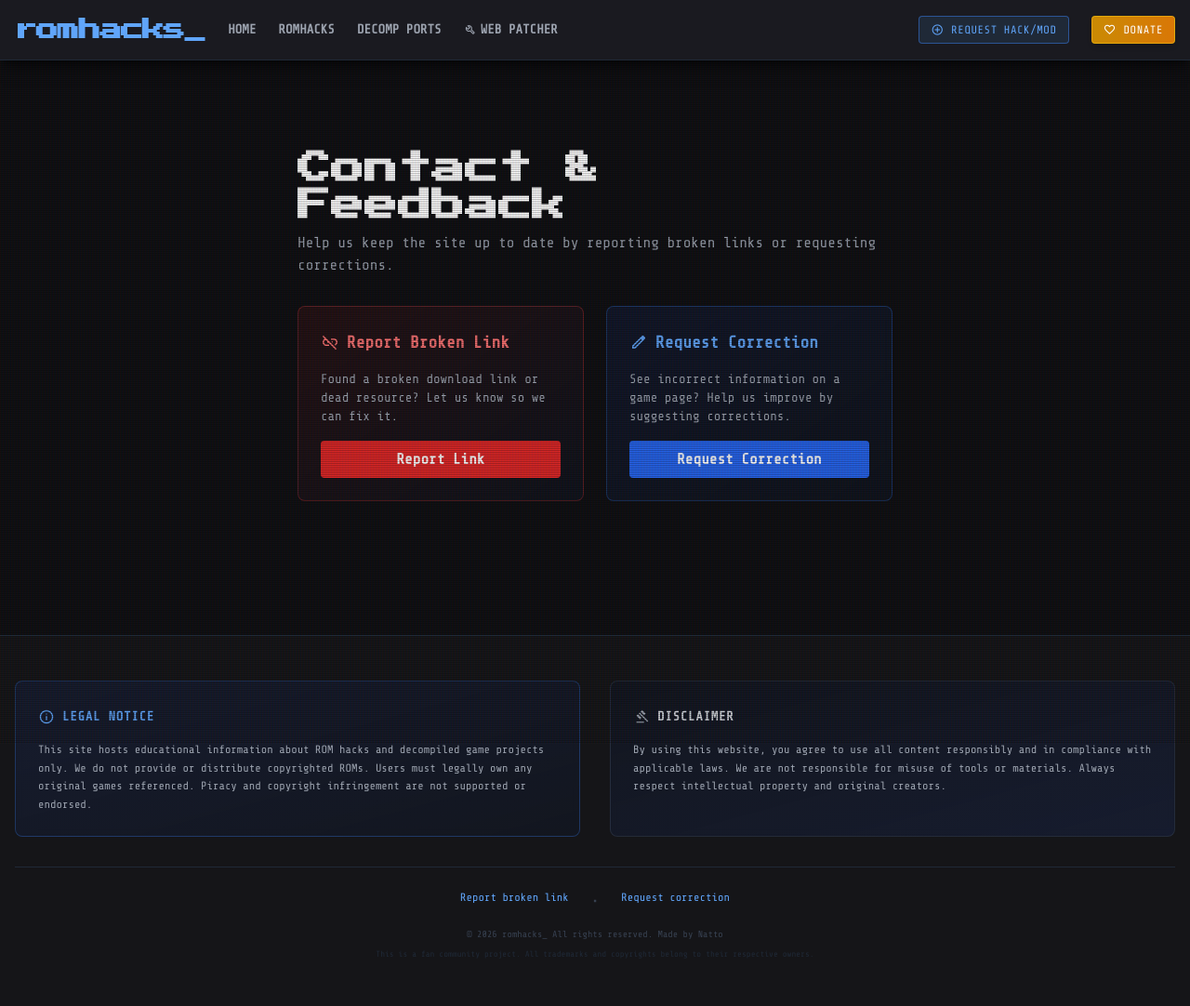
After one commit to z125564-viktor-nielsen/rom, a Flask app: page /contact in a window 1280 px wide. The commit adds this page. Shown: the whole page at 93% size. Run offline with Flask 3, Linux system fonts and the light colour scheme; some libraries are stand-ins or nearby versions.

Commit message:
Add files via upload

```diff
--- a/romhacks/app.py
+++ b/romhacks/app.py
@@ -1,8 +1,18 @@
 from flask import Flask, render_template, abort, send_from_directory, request, jsonify
-from database import get_db_connection, init_db, get_games, get_ports, get_game_by_id, get_port_by_id, track_download, get_download_count
+from flask_limiter import Limiter
+from flask_limiter.util import get_remote_address
+from database import get_db_connection, init_db, get_games, get_ports, get_game_by_id, get_port_by_id, track_download, get_download_count, submit_feedback, hash_string
 import json
 
 app = Flask(__name__)
+
+# Initialize rate limiter
+limiter = Limiter(
+    app=app,
+    key_func=get_remote_address,
+    default_limits=["200 per day", "50 per hour"],
+    storage_uri="memory://"
+)
 
 # Initialize database on startup
 init_db()
@@ -46,6 +56,10 @@ def romhacks():
 def patcher():
     return render_template('patcher.html')
 
+@app.route('/contact')
+def contact():
+    return render_template('contact.html')
+
 @app.route('/logo/<filename>')
 def logo_file(filename):
     return send_from_directory('logo', filename)
@@ -66,6 +80,7 @@ def game_page(game_id):
     return render_template('game.html', game=game, styles=styles, download_count=download_count)
 
 @app.route('/api/track-download/<game_id>', methods=['POST'])
+@limiter.limit("30 per hour")
 def track_download_endpoint(game_id):
     client_ip = request.remote_addr
     # If behind a proxy, try to get the real IP
@@ -75,5 +90,35 @@ def track_download_endpoint(game_id):
     result = track_download(game_id, client_ip)
     return jsonify({'success': result})
 
+@app.route('/api/feedback', methods=['POST'])
+@limiter.limit("10 per hour")
+def submit_feedback_endpoint():
+    data = request.get_json()
+
+    # Validate required fields
+    if not data or not data.get('description'):
+        return jsonify({'success': False, 'message': 'Description is required'}), 400
+
+    feedback_type = data.get('type', '').strip()
+    if feedback_type not in ['broken-link', 'correction']:
+        return jsonify({'success': False, 'message': 'Invalid feedback type'}), 400
+
+    # Get client IP
+    client_ip = request.remote_addr
+    if request.headers.get('X-Forwarded-For'):
+        client_ip = request.headers.get('X-Forwarded-For').split(',')[0].strip()
+
+    # Submit feedback
+    feedback_id = submit_feedback(
+        feedback_type=feedback_type,
+        title=data.get('title', '').strip(),
+        url=data.get('url', '').strip(),
+        description=data.get('description', '').strip(),
+        email=data.get('email', '').strip(),
+        ip_address=client_ip
+    )
+
+    return jsonify({'success': True, 'id': feedback_id})
+
 if __name__ == '__main__':
     app.run(debug=True)
--- /dev/null
+++ b/romhacks/requirements.txt
@@ -0,0 +1,3 @@
+Flask==2.3.3
+Flask-Limiter==3.5.0
+Werkzeug==2.3.7
--- a/romhacks/static/js/app.js
+++ b/romhacks/static/js/app.js
@@ -27,6 +27,7 @@ function applyPatchVCD(sourceData, patchData, ignoreChecksums) { var patchStream
    ========================================= */
 
 let activeConsole = 'all';
+let activeOriginalPlatform = 'all';
 let currentPage = 1;
 const gamesPerPage = 12;
 let allCards = [];
@@ -38,14 +39,16 @@ function updatePagination() {
     // First, get all cards that match the current filters
     const filteredCards = allCards.filter(card => {
         const cardConsole = (card.dataset.console || '').toLowerCase();
+        const cardOriginalPlatform = (card.dataset.originalPlatform || '').toLowerCase();
         const cardTitle = card.querySelector('h3').innerText.toLowerCase();
 
         const consoles = cardConsole.split(/\s+/).filter(Boolean);
 
         const matchConsole = (activeConsole === 'all' || consoles.includes(activeConsole));
+        const matchOriginalPlatform = (activeOriginalPlatform === 'all' || cardOriginalPlatform === activeOriginalPlatform);
         const matchSearch = (query === '' || cardTitle.includes(query));
 
-        return matchConsole && matchSearch;
+        return matchConsole && matchOriginalPlatform && matchSearch;
     });
 
     const totalPages = Math.ceil(filteredCards.length / gamesPerPage);
@@ -73,16 +76,58 @@ function filterHacks(selectedConsole) {
         activeConsole = selectedConsole;
         currentPage = 1; // Reset to first page on filter change
 
+        // Determine page type to use correct color classes
+        const isRomhacksPage = document.body.classList.contains('romhacks-page') ||
+                               window.location.pathname === '/romhacks';
+
+        const activeClasses = isRomhacksPage
+            ? ['active', 'bg-blue-900/50', 'text-blue-300', 'border-blue-500']
+            : ['active', 'bg-green-900/50', 'text-green-300', 'border-green-500'];
+
+        const inactiveClasses = ['bg-gray-800', 'text-gray-400', 'border-gray-700'];
+
         // Visual Update for Buttons
         const buttons = document.querySelectorAll('.filter-btn');
         buttons.forEach(btn => {
-            btn.classList.remove('active', 'bg-green-900/50', 'text-green-300', 'border-green-500');
-            btn.classList.add('bg-gray-800', 'text-gray-400', 'border-gray-700');
+            btn.classList.remove(...activeClasses, ...inactiveClasses);
+            btn.classList.add(...inactiveClasses);
         });
 
         if(event && event.currentTarget && event.currentTarget.classList.contains('filter-btn')) {
-            event.currentTarget.classList.remove('bg-gray-800', 'text-gray-400', 'border-gray-700');
-            event.currentTarget.classList.add('active', 'bg-green-900/50', 'text-green-300', 'border-green-500');
+            event.currentTarget.classList.remove(...inactiveClasses);
+            event.currentTarget.classList.add(...activeClasses);
+        }
+    }
+
+    updatePagination();
+}
+
+function filterByOriginal(selectedOriginal) {
+    // If a button was clicked, update the active original platform
+    if (selectedOriginal) {
+        activeOriginalPlatform = selectedOriginal;
+        currentPage = 1; // Reset to first page on filter change
+
+        // Determine page type to use correct color classes
+        const isPortsPage = document.body.classList.contains('ports-page') ||
+                            window.location.pathname === '/ports';
+
+        const activeClasses = isPortsPage
+            ? ['active', 'bg-blue-900/50', 'text-blue-300', 'border-blue-500']
+            : ['active', 'bg-green-900/50', 'text-green-300', 'border-green-500'];
+
+        const inactiveClasses = ['bg-gray-800', 'text-gray-400', 'border-gray-700'];
+
+        // Visual Update for Buttons
+        const buttons = document.querySelectorAll('.original-filter-btn');
+        buttons.forEach(btn => {
+            btn.classList.remove(...activeClasses, ...inactiveClasses);
+            btn.classList.add(...inactiveClasses);
+        });
+
+        if(event && event.currentTarget && event.currentTarget.classList.contains('original-filter-btn')) {
+            event.currentTarget.classList.remove(...inactiveClasses);
+            event.currentTarget.classList.add(...activeClasses);
         }
     }
 
@@ -102,14 +147,16 @@ function nextPage() {
 
     const filteredCards = allCards.filter(card => {
         const cardConsole = (card.dataset.console || '').toLowerCase();
+        const cardOriginalPlatform = (card.dataset.originalPlatform || '').toLowerCase();
         const cardTitle = card.querySelector('h3').innerText.toLowerCase();
 
         const consoles = cardConsole.split(/\s+/).filter(Boolean);
 
         const matchConsole = (activeConsole === 'all' || consoles.includes(activeConsole));
+        const matchOriginalPlatform = (activeOriginalPlatform === 'all' || cardOriginalPlatform === activeOriginalPlatform);
         const matchSearch = (query === '' || cardTitle.includes(query));
 
-        return matchConsole && matchSearch;
+        return matchConsole && matchOriginalPlatform && matchSearch;
     });
 
     const totalPages = Math.ceil(filteredCards.length / gamesPerPage);
--- a/romhacks/templates/base.html
+++ b/romhacks/templates/base.html
@@ -3,7 +3,7 @@
 <head>
     <meta charset="utf-8">
     <meta content="width=device-width, initial-scale=1.0" name="viewport">
-    <title>{% block title %}{{ site_name or 'Romhacks.NET' }}{% endblock %}</title>
+    <title>{% block title %}{{ site_name or 'romhacks_' }}{% endblock %}</title>
 
     {# ---- SEO defaults (override per-template with blocks) ---- #}
     {#
@@ -44,7 +44,7 @@
         </style>
 
     {# Open Graph #}
-    <meta property="og:site_name" content="{{ site_name or 'Romhacks.NET' }}">
+    <meta property="og:site_name" content="{{ site_name or 'romhacks_' }}">
     <meta property="og:title" content="{{ _meta_title }}">
     <meta property="og:description" content="{{ _meta_description }}">
     <meta property="og:type" content="{{ _og_type }}">
@@ -64,7 +64,6 @@
 
     <script src="https://cdn.tailwindcss.com"></script>
 
-    <link rel="icon" type="image/png" href="{{ url_for('logo_file', filename='favico.png') }}">
     <link rel="stylesheet" href="{{ url_for('static', filename='css/style.css') }}">
 
     <script src="{{ url_for('static', filename='js/lzma.js') }}"></script>
@@ -82,7 +81,7 @@
             "@graph": [
                 {
                     "@type": "WebSite",
-                    "name": {{ (site_name or 'Romhacks.NET') | tojson }},
+                    "name": {{ (site_name or 'romhacks_') | tojson }},
                     "url": {{ (site_url or request.url_root.rstrip('/')) | tojson }}
                 },
                 {
@@ -104,7 +103,7 @@
         <div class="container mx-auto px-4 py-4 flex justify-between items-center">
             <div class="flex items-center gap-6">
                 <div class="flex items-center gap-3 group cursor-pointer" onclick="window.location.href='/'">
-                    <a href="/" class="text-xl md:text-2xl font-bold pixel-font text-blue-400 tracking-tighter uppercase group-hover:text-blue-300 transition-colors shake-logo" style="text-decoration:none">Romhacks.NET</a>
+                    <a href="/" class="text-xl md:text-2xl font-bold pixel-font text-blue-400 tracking-tighter group-hover:text-blue-300 transition-colors shake-logo" style="text-decoration:none">romhacks_</a>
                 </div>
 
                 <nav class="hidden md:flex gap-6 items-center">
@@ -134,7 +133,7 @@
             <div class="flex items-center gap-6">
                 <button onclick="document.getElementById('request-modal').classList.remove('hidden')" class="bg-gray-800 hover:bg-gray-700 text-blue-400 border border-blue-500/50 px-3 py-1 rounded text-xs uppercase tracking-wider flex items-center gap-2 transition-all">
                     <span class="material-symbols-outlined text-sm">add_circle</span>
-                    <span class="hidden sm:inline">Request Hack</span>
+                    <span class="hidden sm:inline">Request hack/mod</span>
                     <span class="inline sm:hidden">Request</span>
                 </button>
 
@@ -176,7 +175,12 @@ Users must legally own any original games referenced. Piracy and copyright infri
             </div>
 
             <div class="border-t border-gray-800 pt-6 text-center">
-                <p class="text-[10px] text-gray-700">© 2026 Romhacks.NET All rights reserved. Made by Natto</p>
+                <div class="flex justify-center gap-6 mb-4 flex-wrap">
+                    <a href="{{ url_for('contact') }}" class="text-xs text-blue-400 hover:text-blue-300 transition">Report broken link</a>
+                    <span class="text-gray-700">•</span>
+                    <a href="{{ url_for('contact') }}" class="text-xs text-blue-400 hover:text-blue-300 transition">Request correction</a>
+                </div>
+                <p class="text-[10px] text-gray-700">© 2026 romhacks_ All rights reserved. Made by Natto</p>
                 <p class="text-[9px] text-gray-800 mt-2">This is a fan community project. All trademarks and copyrights belong to their respective owners.</p>
             </div>
         </div>
@@ -187,7 +191,7 @@ Users must legally own any original games referenced. Piracy and copyright infri
             <h2 class="text-2xl font-bold text-white mb-6 pixel-font text-blue-400">Request Hack</h2>
             <div class="space-y-4 mb-6">
                 <div>
-                    <label class="block text-xs text-gray-500 uppercase mb-1">Hack Title</label>
+                    <label class="block text-xs text-gray-500 uppercase mb-1">Hack/Mod Title</label>
                     <input type="text" id="request-title" class="input-dark" placeholder="e.g., Pokemon Fire Red Enhanced">
                 </div>
                 <div>
@@ -220,7 +224,7 @@ Users must legally own any original games referenced. Piracy and copyright infri
                     <input type="text" id="request-author" class="input-dark" placeholder="Creator name">
                 </div>
                 <div>
-                    <label class="block text-xs text-gray-500 uppercase mb-1">Why This Hack?</label>
+                    <label class="block text-xs text-gray-500 uppercase mb-1">Why This Hack/Mod?</label>
                     <textarea id="request-notes" class="input-dark resize-none" rows="3" placeholder="What makes this hack special?"></textarea>
                 </div>
             </div>
--- /dev/null
+++ b/romhacks/templates/contact.html
@@ -0,0 +1,184 @@
+{% extends "base.html" %}
+
+{% block title %}Contact & Feedback | ROMHACKS.NET{% endblock %}
+
+{% block meta_description %}Report broken links or request corrections for ROM hacks and game ports.{% endblock %}
+
+{% block content %}
+<div class="container mx-auto px-4 py-12 max-w-2xl">
+    <h1 class="text-4xl font-bold text-white mb-2 pixel-font">Contact & Feedback</h1>
+    <p class="text-gray-400 mb-8">Help us keep the site up to date by reporting broken links or requesting corrections.</p>
+
+    <div class="grid grid-cols-1 md:grid-cols-2 gap-6 mb-12">
+        <!-- Report Broken Link -->
+        <div class="bg-gradient-to-br from-red-900/20 to-gray-900/50 border border-red-500/30 p-6 rounded-lg backdrop-blur-sm">
+            <div class="flex items-center gap-2 mb-4">
+                <span class="material-symbols-outlined text-red-400 text-xl">link_off</span>
+                <h3 class="text-lg font-bold text-red-400">Report Broken Link</h3>
+            </div>
+            <p class="text-sm text-gray-400 mb-4">Found a broken download link or dead resource? Let us know so we can fix it.</p>
+            <button class="w-full bg-red-600 hover:bg-red-700 text-white font-bold py-2 px-4 rounded transition" onclick="openFeedbackModal('broken-link')">
+                Report Link
+            </button>
+        </div>
+
+        <!-- Request Correction -->
+        <div class="bg-gradient-to-br from-blue-900/20 to-gray-900/50 border border-blue-500/30 p-6 rounded-lg backdrop-blur-sm">
+            <div class="flex items-center gap-2 mb-4">
+                <span class="material-symbols-outlined text-blue-400 text-xl">edit</span>
+                <h3 class="text-lg font-bold text-blue-400">Request Correction</h3>
+            </div>
+            <p class="text-sm text-gray-400 mb-4">See incorrect information on a game page? Help us improve by suggesting corrections.</p>
+            <button class="w-full bg-blue-600 hover:bg-blue-700 text-white font-bold py-2 px-4 rounded transition" onclick="openFeedbackModal('correction')">
+                Request Correction
+            </button>
+        </div>
+    </div>
+</div>
+
+<!-- Feedback Modal -->
+<div class="fixed inset-0 bg-black/90 z-50 hidden flex items-center justify-center p-4 backdrop-blur-sm" id="feedback-modal">
+    <div class="bg-[#1a1a20] w-full max-w-lg border border-blue-500/30 shadow-2xl relative flex flex-col p-8 rounded-lg max-h-[90vh] overflow-y-auto">
+        <button class="absolute top-4 right-4 text-gray-400 hover:text-white text-xl" onclick="closeFeedbackModal()">
+            <span class="material-symbols-outlined">close</span>
+        </button>
+
+        <h2 class="text-2xl font-bold text-white mb-6 pixel-font" id="modal-title">Report Issue</h2>
+
+        <div class="space-y-4 mb-6">
+            <div id="status-div" class="hidden p-4 rounded text-sm font-bold"></div>
+
+            <div>
+                <label class="block text-xs text-gray-500 uppercase mb-1">Issue Type</label>
+                <select id="feedback-type" class="input-dark w-full">
+                    <option value="">Select a type...</option>
+                    <option value="broken-link">Broken Link</option>
+                    <option value="correction">Correction Request</option>
+                </select>
+            </div>
+
+            <div>
+                <label class="block text-xs text-gray-500 uppercase mb-1">Game Title</label>
+                <input type="text" id="feedback-title" class="input-dark" placeholder="e.g., Pokemon Fire Red Enhanced">
+            </div>
+
+            <div>
+                <label class="block text-xs text-gray-500 uppercase mb-1">URL (if broken link)</label>
+                <input type="url" id="feedback-url" class="input-dark" placeholder="https://...">
+            </div>
+
+            <div>
+                <label class="block text-xs text-gray-500 uppercase mb-1">Description</label>
+                <textarea id="feedback-description" class="input-dark w-full h-24 resize-none" placeholder="Please describe the issue..."></textarea>
+            </div>
+
+            <div>
+                <label class="block text-xs text-gray-500 uppercase mb-1">Email (optional)</label>
+                <input type="email" id="feedback-email" class="input-dark" placeholder="your@email.com">
+            </div>
+        </div>
+
+        <div class="flex gap-3">
+            <button class="flex-1 bg-gray-700 hover:bg-gray-600 text-white font-bold py-2 px-4 rounded transition" onclick="closeFeedbackModal()">
+                Cancel
+            </button>
+            <button class="flex-1 bg-blue-600 hover:bg-blue-700 text-white font-bold py-2 px-4 rounded transition" onclick="submitFeedback()">
+                Submit
+            </button>
+        </div>
+    </div>
+</div>
+
+<style>
+    .input-dark {
+        @apply bg-[#0f0f12] border border-gray-700 rounded px-3 py-2 text-white placeholder-gray-600 focus:outline-none focus:border-blue-500 transition;
+    }
+</style>
+
+<script>
+    function openFeedbackModal(type) {
+        const modal = document.getElementById('feedback-modal');
+        const typeSelect = document.getElementById('feedback-type');
+        const modalTitle = document.getElementById('modal-title');
+
+        typeSelect.value = type;
+        if (type === 'broken-link') {
+            modalTitle.textContent = 'Report Broken Link';
+        } else {
+            modalTitle.textContent = 'Request Correction';
+        }
+
+        // Reset form
+        document.getElementById('feedback-title').value = '';
+        document.getElementById('feedback-url').value = '';
+        document.getElementById('feedback-description').value = '';
+        document.getElementById('feedback-email').value = '';
+        document.getElementById('status-div').classList.add('hidden');
+
+        modal.classList.remove('hidden');
+    }
+
+    function closeFeedbackModal() {
+        document.getElementById('feedback-modal').classList.add('hidden');
+    }
+
+    function submitFeedback() {
+        const type = document.getElementById('feedback-type').value;
+        const title = document.getElementById('feedback-title').value;
+        const url = document.getElementById('feedback-url').value;
+        const description = document.getElementById('feedback-description').value;
+        const email = document.getElementById('feedback-email').value;
+        const statusDiv = document.getElementById('status-div');
+
+        if (!type) {
+            statusDiv.textContent = '❌ Please select an issue type';
+            statusDiv.classList.remove('hidden', 'text-green-400');
+            statusDiv.classList.add('text-red-400');
+            return;
+        }
+
+        if (!description.trim()) {
+            statusDiv.textContent = '❌ Please describe the issue';
+            statusDiv.classList.remove('hidden', 'text-green-400');
+            statusDiv.classList.add('text-red-400');
+            return;
+        }
+
+        fetch('/api/feedback', {
+            method: 'POST',
+            headers: {
+                'Content-Type': 'application/json',
+            },
+            body: JSON.stringify({
+                type: type,
+                title: title,
+                url: url,
+                description: description,
+                email: email
+            })
+        })
+        .then(response => response.json())
+        .then(data => {
+            if (data.success) {
+                statusDiv.textContent = '✅ Thank you! Your feedback has been submitted.';
+                statusDiv.classList.remove('hidden', 'text-red-400');
+                statusDiv.classList.add('text-green-400');
+
+                // Close modal after 2 seconds
+                setTimeout(() => {
+                    closeFeedbackModal();
+                }, 2000);
+            } else {
+                statusDiv.textContent = '❌ Error: ' + (data.message || 'Failed to submit feedback');
+                statusDiv.classList.remove('hidden', 'text-green-400');
+                statusDiv.classList.add('text-red-400');
+            }
+        })
+        .catch(error => {
+            statusDiv.textContent = '❌ Error submitting feedback: ' + error;
+            statusDiv.classList.remove('hidden', 'text-green-400');
+            statusDiv.classList.add('text-red-400');
+        });
+    }
+</script>
+{% endblock %}
--- a/romhacks/templates/patcher.html
+++ b/romhacks/templates/patcher.html
@@ -1,6 +1,6 @@
 {% extends 'base.html' %}
 
-{% block title %}ROMHACKS.NET - Web Patcher{% endblock %}
+{% block title %}Web ROM Patcher | ROMHACKS.NET{% endblock %}
 
 {% block meta_description %}Patch ROM hacks locally in your browser. Load your clean ROM + patch file (IPS/BPS/UPS/XDELTA) and export the patched ROM—no uploads.{% endblock %}
 {% block meta_keywords %}rom patcher, web patcher, ips patcher, bps patcher, ups patcher, xdelta patcher, patch rom online{% endblock %}
--- a/romhacks/templates/port_games.html
+++ b/romhacks/templates/port_games.html
@@ -1,6 +1,6 @@
 {% extends 'base.html' %}
 
-{% block title %}{{ game.title }} - ROMHACKS.NET{% endblock %}
+{% block title %}{{ game.title }} | ROMHACKS.NET{% endblock %}
 {% block og_type %}article{% endblock %}
 {% block meta_image %}{{ game.image_url }}{% endblock %}
 {% block meta_description %}{{ (game.description or '') | truncate(155, True, '…') }}{% endblock %}
@@ -26,7 +26,7 @@
 {% block content %}
 <div class="flex flex-col gap-8 max-w-5xl mx-auto">
     <div class="relative h-[300px] rounded-lg overflow-hidden border border-gray-800 shadow-2xl">
-        <img src="{{ game.image_url }}" class="w-full h-full object-cover opacity-40">
+        <img src="{{ game.image_url }}" class="w-full h-full object-cover opacity-40" alt="{{ game.title }} - {{ game.console }} Port Cover Art">
         <div class="absolute inset-0 bg-gradient-to-t from-[#050507] to-transparent"></div>
         <div class="absolute bottom-0 left-0 p-8 w-full">
             <div class="flex items-center gap-4 mb-4">
--- a/romhacks/templates/romhacks.html
+++ b/romhacks/templates/romhacks.html
@@ -1,6 +1,6 @@
 {% extends 'base.html' %}
 
-{% block title %}ROMHACKS.NET - ROM Hacks{% endblock %}
+{% block title %}ROM Hacks Database | ROMHACKS.NET{% endblock %}
 
 {% block meta_description %}Browse the full ROM hack database: FireRed, Emerald, SNES, N64, DS and more. View details, features, release dates, and download patch links.{% endblock %}
 {% block meta_keywords %}rom hacks, romhacks, pokemon rom hacks, gba rom hacks, snes rom hacks, n64 rom hacks, nds rom hacks, patch files{% endblock %}
@@ -73,7 +73,7 @@
     {% for game in games %}
     <div class="hack-card bg-[#151518] border border-gray-800 hover:border-blue-500 transition-all group overflow-hidden flex flex-col" data-console="{{ game.console }}" data-release-date="{{ game.release_date }}">
         <a href="{{ url_for('game_page', game_id=game.id) }}" class="block relative h-48 overflow-hidden cursor-pointer">
-            <img src="{{ game.image_url }}" class="w-full h-full object-cover transition-transform duration-500 group-hover:scale-110">
+            <img src="{{ game.image_url }}" class="w-full h-full object-cover transition-transform duration-500 group-hover:scale-110" alt="{{ game.title }} - {{ game.console }} ROM Hack Cover">
             <div class="absolute inset-0 bg-gradient-to-t from-[#151518] to-transparent opacity-80"></div>
             <div class="absolute bottom-3 left-3">
                 <span class="{{ styles.get(game.console, styles['default']) }} text-[10px] font-bold px-2 py-1 rounded border uppercase mb-1 inline-block">{{ game.console }}</span>
```
Also changed, not shown: romhacks/database.py (+152 -3 lines), romhacks/templates/game.html (+34 -2 lines), romhacks/templates/index.html (+4 -4 lines), romhacks/templates/ports.html (+27 -5 lines), romhacks/requests.db.
